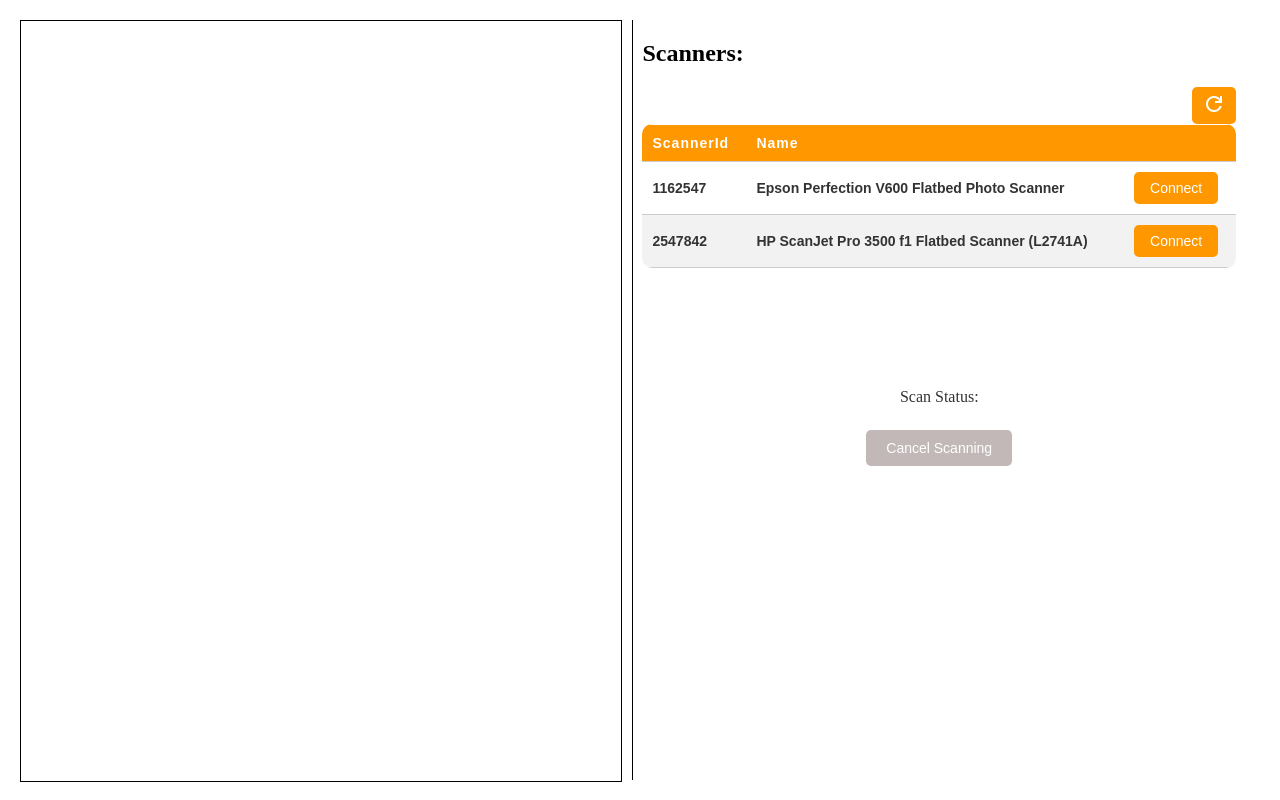
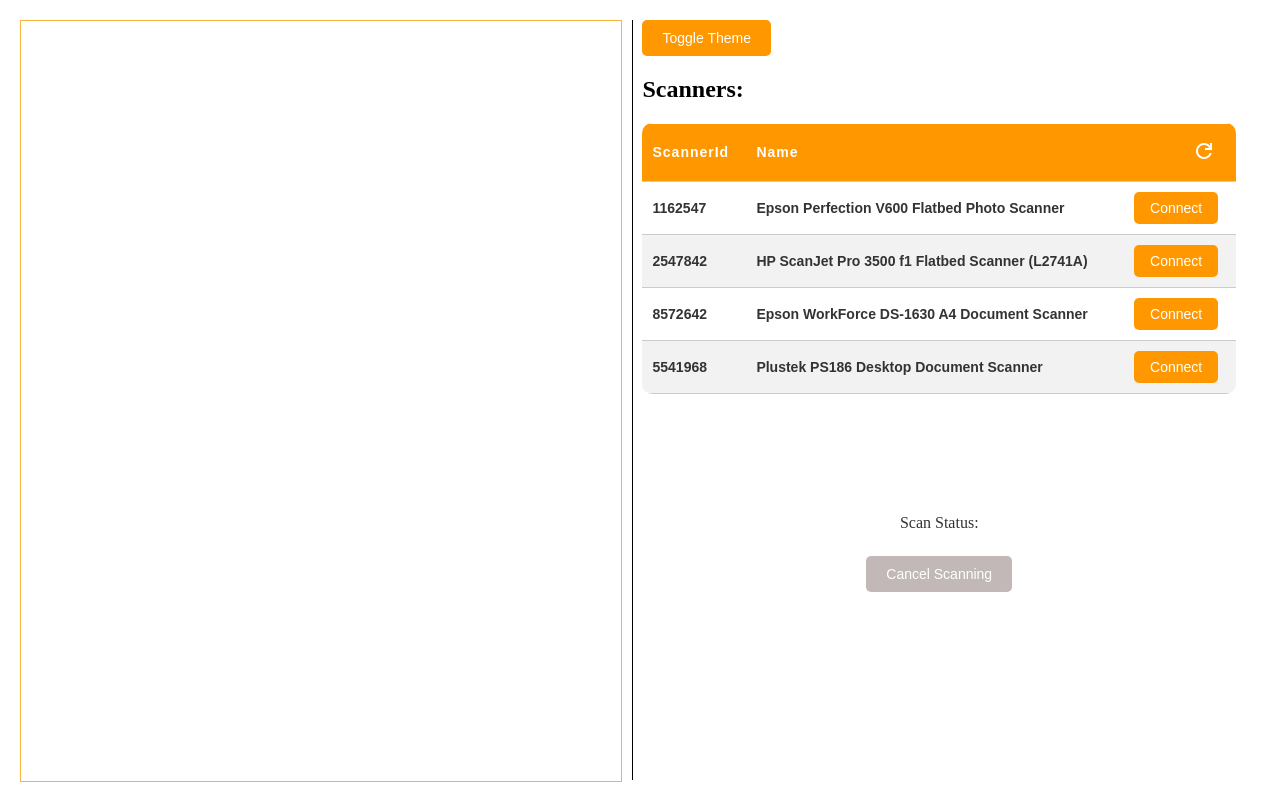
Before and after one commit to OmarSal99/documentScan-demo, a browser extension: page index.html in a window 1280 px wide. Drawn offline with nearby package versions, Linux system fonts and the light colour scheme.

Commit message:
add theme toggle

```diff
--- /dev/null
+++ b/blue-theme.css
@@ -0,0 +1,172 @@
+body {
+  height: 95vh;
+  width: 95vw;
+  margin: 0px;
+  background-color: #edf3fa;
+}
+
+.container {
+  width: 100%;
+  height: 100%;
+  padding: 20px;
+  display: flex;
+  gap: 10px;
+}
+
+.separator {
+  width: 1px;
+  height: 100%;
+  background: black;
+}
+section {
+  width: 100%;
+}
+
+.scanners-table {
+  border-collapse: collapse;
+  width: 100%;
+  color: #333;
+  font-family: Arial, sans-serif;
+  font-size: 14px;
+  text-align: left;
+  border-radius: 10px;
+  overflow: hidden;
+  margin: auto;
+  margin-top: 0px;
+  margin-bottom: 50px;
+}
+
+.scanners-table th {
+  background-color: #1065b4 !important;
+  color: #fff;
+  font-weight: bold;
+  padding: 10px;
+  letter-spacing: 1px;
+  border-top: 1px solid #fff;
+  border-bottom: 1px solid #ccc;
+}
+
+.scanners-table tr:nth-child(even) td {
+  background-color: #f2f2f2;
+}
+
+.scanners-table tr:hover td {
+  background-color: #a9d2f8;
+}
+
+.scanners-table td {
+  background-color: #fff;
+  padding: 10px;
+  border-bottom: 1px solid #ccc;
+  font-weight: bold;
+  text-align: left;
+}
+
+.scanners-table .buttons-td {
+  display: flex;
+  gap: 10px;
+}
+
+.scanners-table td .table-button {
+  background-color: #1065b4;
+  color: #fff;
+  border: none;
+  padding: 8px 16px;
+  font-size: 14px;
+  border-radius: 5px;
+  cursor: pointer;
+  transition: background-color 0.3s ease;
+}
+
+.scanners-table td .table-button:hover {
+  background-color: #71b5f5;
+}
+
+div {
+  overflow: auto;
+}
+
+.scanner-wrapper {
+  position: relative;
+  border: 1px solid #1065b4;
+  height: 100%;
+  width: fit-content;
+  min-width: 600px;
+  margin: auto;
+}
+
+.scanners-container {
+  margin: auto;
+}
+
+.scanner {
+  position: relative;
+  overflow: hidden;
+}
+
+.gradient-mask {
+  position: absolute;
+  top: 100%;
+  left: 0;
+  width: 100%;
+  height: 100%;
+  background: #ffffff;
+  animation: scan 2s ease-in;
+}
+
+@keyframes scan {
+  0% {
+    top: 0px;
+  }
+  100% {
+    top: 100%;
+  }
+}
+
+#statusDiv {
+  width: 100%;
+  text-align: center;
+  margin-top: 50px;
+  margin-bottom: 50px;
+}
+
+#statusDiv p {
+  color: #333;
+  font-size: 16px;
+  line-height: 1.6;
+  margin-bottom: 20px;
+}
+
+#scanSatusDiv {
+  color: #1065b4;
+  font-weight: bold;
+}
+
+.button {
+  background-color: #1065b4;
+  color: #fff;
+  border: none;
+  padding: 10px 20px;
+  font-size: 14px;
+  border-radius: 5px;
+  cursor: pointer;
+  transition: background-color 0.3s ease;
+}
+
+.button:disabled {
+  background: rgb(194, 184, 184);
+  cursor: auto;
+}
+
+.refresh-button-container {
+  display: flex;
+  justify-content: flex-end;
+}
+
+.refresh-button {
+  padding: 5px 10px;
+}
+
+.button:not([disabled]):hover {
+  background-color: #a9d2f8;
+}
--- a/document-scan-sdk.js
+++ b/document-scan-sdk.js
@@ -38,6 +38,14 @@ const getScannersList = (options) => {
         {
           id: "2547842",
           name: "HP ScanJet Pro 3500 f1 Flatbed Scanner (L2741A)",
+        },
+        {
+          id: "8572642",
+          name: "Epson WorkForce DS-1630 A4 Document Scanner",
+        },
+        {
+          id: "5541968",
+          name: "Plustek PS186 Desktop Document Scanner",
         },
       ];
       resolve(scanners);
@@ -215,13 +223,13 @@ const startScanner = async (scannerHandle, options) => {
     }
     try {
       CURRENT_SCANNING_STATUS = SCANNING_STATUS.scanning;
-      let scanJob = await (0,_api__WEBPACK_IMPORTED_MODULE_0__.startScan)(scannerHandle, options);
-      CURRENT_SCANNING_STATUS = SCANNING_STATUS.ready;
       showNotification(
         "start_scan",
         "Scanning in progress",
         `${scannerHandle} started Scanning`
       );
+      let scanJob = await (0,_api__WEBPACK_IMPORTED_MODULE_0__.startScan)(scannerHandle, options);
+      CURRENT_SCANNING_STATUS = SCANNING_STATUS.ready;
       resolve(scanJob);
     } catch (e) {
       showNotification(
--- a/index.html
+++ b/index.html
@@ -5,7 +5,7 @@
       http-equiv="Content-Security-Policy"
       content="script-src 'self' 'unsafe-eval';"
     />
-    <link href="index.css" rel="stylesheet" type="text/css" />
+    <link id="theme" href="orange-theme.css" rel="stylesheet" type="text/css" />
     <link
       rel="stylesheet"
       href="https://fonts.googleapis.com/css2?family=Material+Symbols+Outlined:opsz,wght,FILL,GRAD@48,400,0,0"
@@ -18,34 +18,29 @@
         <div class="scanner-wrapper">
           <div id="scanner-img" class="scanner">
             <div id="mask"></div>
-            <!-- <img
-              src="https://cdn.spreadsheet123.com/images/ExcelTemplates/price-quote-hourly_lg.png"
-              alt="Scanning Image"
-            /> -->
           </div>
         </div>
       </section>
       <div class="separator"></div>
       <section>
+        <button id="themeBtn" class="button">Toggle Theme</button>
         <div class="scanners-container">
           <h2>Scanners:</h2>
-          <!-- <button id="getScanners">Get Scanners List</button> -->
           <div id="scanners">
-            <div class="refresh-button-container">
-              <button
-                id="refreshBtn"
-                class="button refresh-button"
-                title="Refresh"
-              >
-                <span class="material-symbols-outlined">refresh</span>
-              </button>
-            </div>
             <table id="scannersTable" class="scanners-table">
               <thead>
                 <tr>
                   <th>ScannerId</th>
                   <th>Name</th>
-                  <th></th>
+                  <th style="text-align: end">
+                    <button
+                      id="refreshBtn"
+                      class="button refresh-button"
+                      title="Refresh"
+                    >
+                      <span class="material-symbols-outlined">refresh</span>
+                    </button>
+                  </th>
                 </tr>
               </thead>
             </table>
--- a/main.js
+++ b/main.js
@@ -1,6 +1,9 @@
 const cancelButton = document.getElementById("cancelBtn");
 const refreshBtn = document.getElementById("refreshBtn");
+const themeBtn = document.getElementById("themeBtn");
+const theme = document.getElementById("theme");
 
+let currentTheme = "orange";
 let currentOpennedScanners = [];
 function createButton(label, id, onClicked) {
   const button = document.createElement("button");
@@ -102,7 +105,6 @@ const onRefresh = () => {
 };
 
 cancelButton.addEventListener("click", async () => {
-  // let handle = await documentScan.cancelScannner();
   document
     .getElementById("scanSatusDiv")
     .replaceChildren(document.createTextNode("Ready"));
@@ -117,6 +119,16 @@ refreshBtn.addEventListener("click", () => {
   onRefresh();
 });
 
+themeBtn.addEventListener("click", () => {
+  if (currentTheme === "orange") {
+    currentTheme = "blue";
+    theme.href = "blue-theme.css";
+  } else {
+    currentTheme = "orange";
+    theme.href = "orange-theme.css";
+  }
+});
+
 document.addEventListener("DOMContentLoaded", () => {
   onRefresh();
 });
--- a/index.css
+++ b/orange-theme.css
@@ -3,6 +3,7 @@ body {
   width: 95vw;
   margin: 0px;
 }
+
 .container {
   width: 100%;
   height: 100%;
@@ -66,7 +67,7 @@ section {
 }
 
 .scanners-table td .table-button {
-  background-color: #ff9800; /* Use the same background color as the table header */
+  background-color: #ff9800;
   color: #fff;
   border: none;
   padding: 8px 16px;
@@ -77,7 +78,7 @@ section {
 }
 
 .scanners-table td .table-button:hover {
-  background-color: #f5b540; /* Use the same hover color as the table rows */
+  background-color: #f5b540;
 }
 
 div {
@@ -86,7 +87,7 @@ div {
 
 .scanner-wrapper {
   position: relative;
-  border: 1px solid black;
+  border: 1px solid #f5b540;
   height: 100%;
   width: fit-content;
   min-width: 600px;
@@ -128,23 +129,20 @@ div {
   margin-bottom: 50px;
 }
 
-/* Style the status paragraph */
 #statusDiv p {
-  color: #333; /* Use the same color as the table text */
+  color: #333;
   font-size: 16px;
   line-height: 1.6;
   margin-bottom: 20px;
 }
 
-/* Style the span element inside the status paragraph (for scan status) */
 #scanSatusDiv {
-  color: #ff9800; /* Use the same color as the table header background */
+  color: #ff9800;
   font-weight: bold;
 }
 
-/* Style the cancel button */
 .button {
-  background-color: #ff9800; /* Use the same background color as the table header */
+  background-color: #ff9800;
   color: #fff;
   border: none;
   padding: 10px 20px;
@@ -169,5 +167,5 @@ div {
 }
 
 .button:not([disabled]):hover {
-  background-color: #ffedcc; /* Use the same hover color as the table rows */
+  background-color: #ffedcc;
 }
```
Also changed, not shown: manifest.json.
